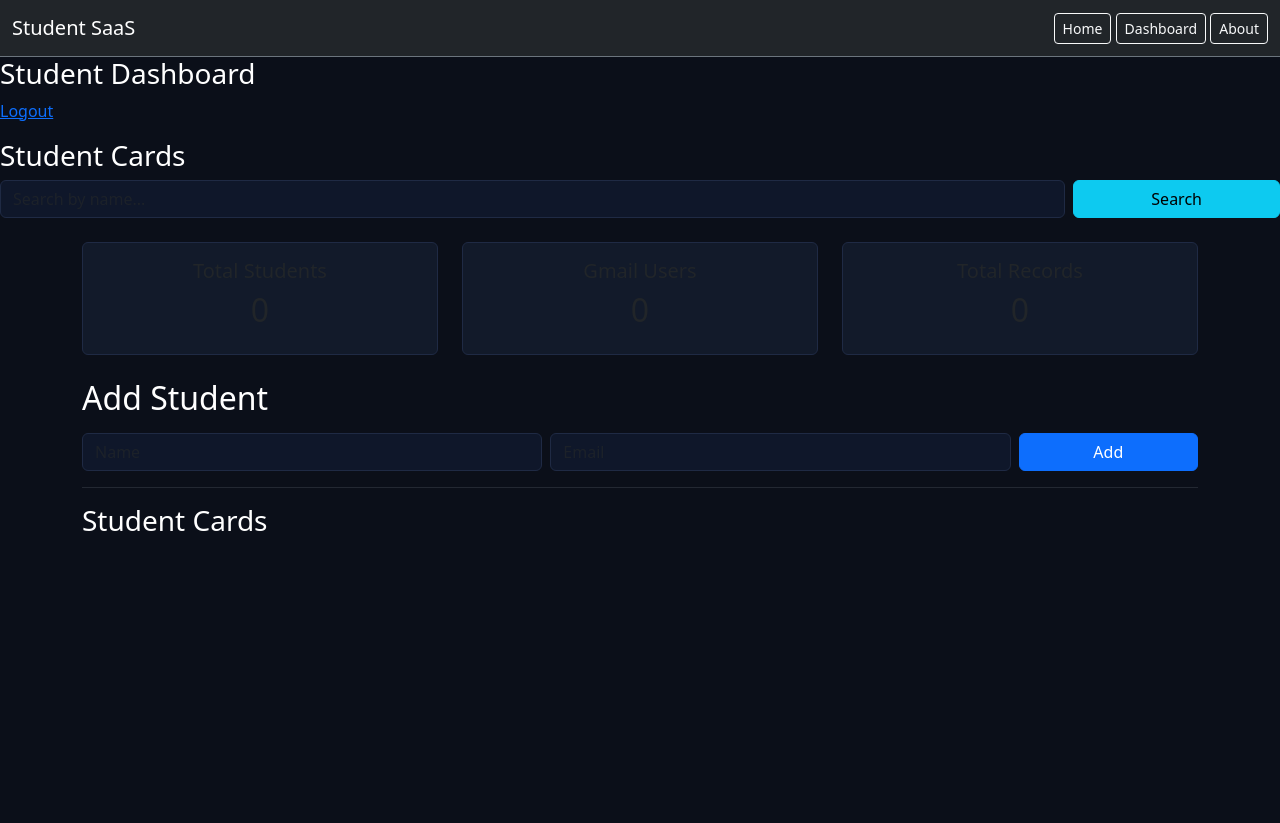
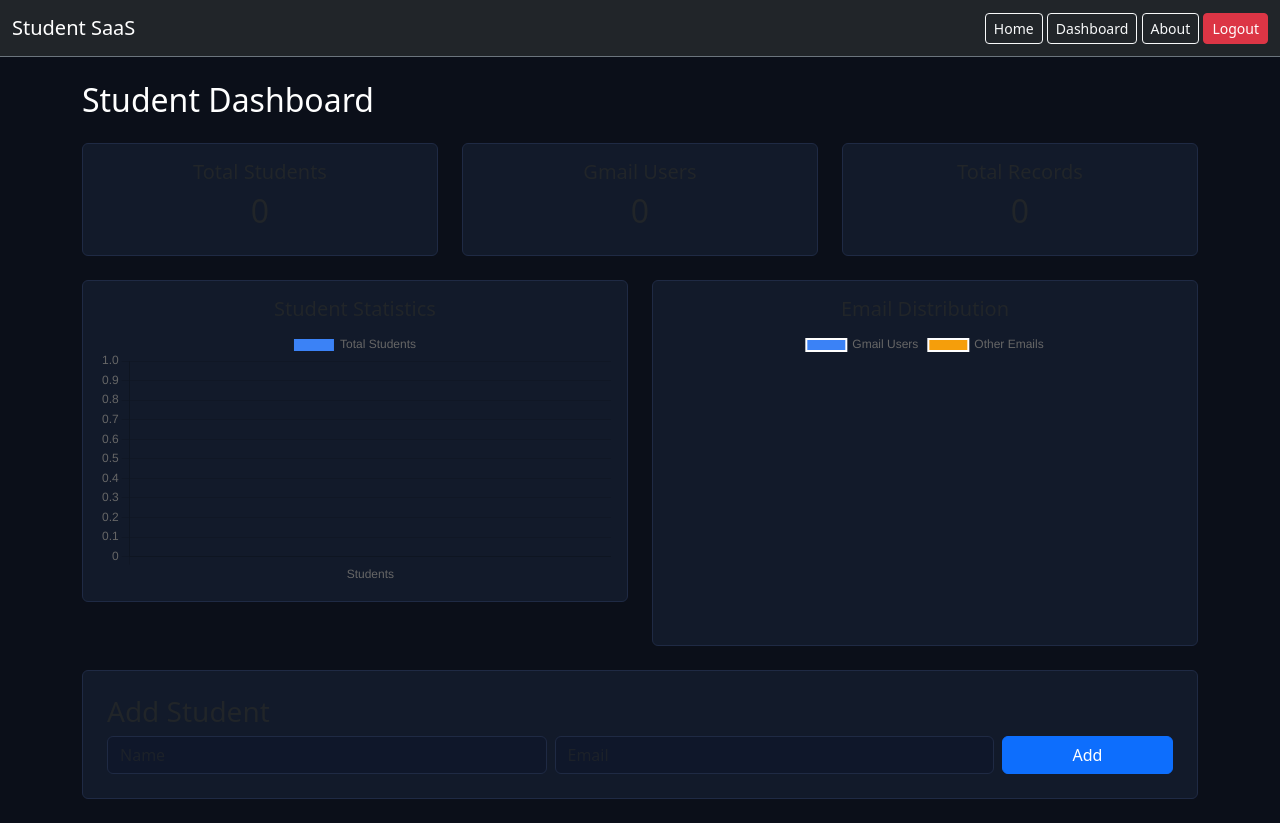
Before and after one commit to Astha-S12/student-management-system, a Flask app: page /students in a window 1280 px wide. Before the commit the page ends 531 px from the top, so only its background shows below. Run offline with Flask 3, Linux system fonts and the light colour scheme; the visitor is signed in with stand-in values (Sample User, id 1); data that the repository does not hold is empty.

Commit message:
Added dashboard charts

```diff
--- a/app.py
+++ b/app.py
@@ -1,7 +1,10 @@
-from flask import Flask, render_template, request, redirect, session, url_for
+import os
+from flask import Flask, render_template, request, redirect, session, flash
 from db import get_db_connection
+
 app = Flask(__name__)
 app.secret_key = "your_secret_key_here"
+
 
 # ---------------- HOME ----------------
 @app.route('/')
@@ -19,14 +22,14 @@ def about():
 @app.route('/students', methods=['GET', 'POST'])
 def students():
 
-    # 🔐 LOGIN CHECK (must be first)
+    # Login protection
     if not session.get('logged_in'):
         return redirect('/login')
 
     conn = get_db_connection()
     cursor = conn.cursor()
 
-    # ADD STUDENT
+    # Add student
     if request.method == 'POST':
 
         name = request.form['name']
@@ -39,16 +42,21 @@ def students():
 
         conn.commit()
         conn.close()
+
         return redirect('/students')
 
-    # GET ALL STUDENTS
+    # Get students
     cursor.execute("SELECT * FROM students")
     students_list = cursor.fetchall()
 
-    # ANALYTICS
     total_students = len(students_list)
-    gmail_users = sum(1 for s in students_list if "@gmail.com" in s["email"].lower())
-    total_records = total_students
+
+    gmail_users = sum(
+        1 for student in students_list
+        if "@gmail.com" in student["email"].lower()
+    )
+
+    non_gmail_users = total_students - gmail_users
 
     conn.close()
 
@@ -57,12 +65,17 @@ def students():
         students=students_list,
         total_students=total_students,
         gmail_users=gmail_users,
-        total_records=total_records
+        non_gmail_users=non_gmail_users,
+        total_records=total_students
     )
+
 
 # ---------------- DELETE STUDENT ----------------
 @app.route('/delete/<int:id>')
 def delete_student(id):
+
+    if not session.get('logged_in'):
+        return redirect('/login')
 
     conn = get_db_connection()
     cursor = conn.cursor()
@@ -78,9 +91,12 @@ def delete_student(id):
     return redirect('/students')
 
 
-# ---------------- EDIT PAGE ----------------
+# ---------------- EDIT STUDENT ----------------
 @app.route('/edit/<int:id>')
 def edit_student(id):
+
+    if not session.get('logged_in'):
+        return redirect('/login')
 
     conn = get_db_connection()
     cursor = conn.cursor()
@@ -104,6 +120,9 @@ def edit_student(id):
 @app.route('/update/<int:id>', methods=['POST'])
 def update_student(id):
 
+    if not session.get('logged_in'):
+        return redirect('/login')
+
     name = request.form['name']
     email = request.form['email']
 
@@ -125,6 +144,7 @@ def update_student(id):
 
     return redirect('/students')
 
+
 # ---------------- LOGIN ----------------
 @app.route('/login', methods=['GET', 'POST'])
 def login():
@@ -132,6 +152,7 @@ def login():
     error = None
 
     if request.method == 'POST':
+
         username = request.form['username']
         password = request.form['password']
 
@@ -144,21 +165,36 @@ def login():
         )
 
         admin = cursor.fetchone()
+
         conn.close()
 
         if admin:
+
             session['logged_in'] = True
             session['username'] = username
+
+            flash("Login successful!", "success")
+
             return redirect('/students')
+
         else:
             error = "Invalid username or password"
 
     return render_template('login.html', error=error)
+
+
+# ---------------- LOGOUT ----------------
 @app.route('/logout')
 def logout():
+
     session.pop('logged_in', None)
     session.pop('username', None)
+
+    flash("Logged out successfully!", "info")
+
     return redirect('/login')
+
+
 # ---------------- TEST DATABASE ----------------
 @app.route('/test')
 def test():
--- /dev/null
+++ b/templates/student.css
@@ -0,0 +1,3 @@
+canvas {
+    max-height: 300px;
+}
--- a/templates/students.html
+++ b/templates/students.html
@@ -4,6 +4,8 @@
     <title>Dashboard</title>
 
     <link href="https://cdn.jsdelivr.net/npm/bootstrap@5.3.3/dist/css/bootstrap.min.css" rel="stylesheet">
+
+    <script src="https://cdn.jsdelivr.net/npm/chart.js"></script>
 
     <style>
         body {
@@ -32,11 +34,16 @@
             background: #0f172a;
             color: white;
         }
+
+        canvas {
+            max-height: 300px;
+        }
     </style>
 </head>
 
 <body>
 
+<!-- NAVBAR -->
 <nav class="navbar navbar-dark bg-dark border-bottom border-secondary">
   <div class="container-fluid">
     <a class="navbar-brand" href="/">Student SaaS</a>
@@ -44,37 +51,16 @@
       <a class="btn btn-outline-light btn-sm" href="/">Home</a>
       <a class="btn btn-outline-light btn-sm" href="/students">Dashboard</a>
       <a class="btn btn-outline-light btn-sm" href="/about">About</a>
+      <a class="btn btn-danger btn-sm" href="/logout">Logout</a>
     </div>
   </div>
 </nav>
-<nav>
-  <h3>Student Dashboard</h3>
-  <a href="/logout">Logout</a>
-</nav>
-
-<h3 class="mt-3">Student Cards</h3>
-<form method="GET" action="/students" class="row g-2 mb-3">
-
-    <div class="col-md-10">
-        <input
-            type="text"
-            name="search"
-            class="form-control"
-            placeholder="Search by name..."
-        >
-    </div>
-
-    <div class="col-md-2">
-        <button class="btn btn-info w-100">
-            Search
-        </button>
-    </div>
-
-</form>
-
 
 <div class="container mt-4">
 
+    <h2 class="mb-4">Student Dashboard</h2>
+
+    <!-- ANALYTICS CARDS -->
     <div class="row mb-4">
 
         <div class="col-md-4">
@@ -99,9 +85,33 @@
         </div>
 
     </div>
-    <h2 class="mb-3">Add Student</h2>
+
+    <!-- CHARTS -->
+    <div class="row">
+
+        <div class="col-md-6 mb-4">
+            <div class="card card-dark p-3">
+                <h5 class="text-center">Student Statistics</h5>
+                <canvas id="studentChart"></canvas>
+            </div>
+        </div>
+
+        <div class="col-md-6 mb-4">
+            <div class="card card-dark p-3">
+                <h5 class="text-center">Email Distribution</h5>
+                <canvas id="emailChart"></canvas>
+            </div>
+        </div>
+
+    </div>
+
+    <!-- ADD STUDENT -->
+    <div class="card card-dark p-4 mb-4">
+
+        <h3>Add Student</h3>
 
         <form method="POST" class="row g-2">
+
             <div class="col-md-5">
                 <input type="text" name="name" class="form-control" placeholder="Name" required>
             </div>
@@ -113,13 +123,13 @@
             <div class="col-md-2">
                 <button class="btn btn-primary w-100">Add</button>
             </div>
+
         </form>
 
-    <hr class="text-secondary">
+    </div>
 
-    <h3 class="mt-3">Student Cards</h3>
-
-    <div class="row mt-3">
+    <!-- STUDENT LIST -->
+    <div class="row">
 
         {% for student in students %}
         <div class="col-md-4 mb-3">
@@ -136,18 +146,14 @@
                     </span>
 
                     <div>
-
-        <a href="/edit/{{ student.id }}"
-           class="btn btn-warning btn-sm me-2">
+                        <a href="/edit/{{ student.id }}" class="btn btn-warning btn-sm me-2">
                             ✏️ Edit
                         </a>
 
-        <a href="/delete/{{ student.id }}"
-           class="btn btn-danger btn-sm"
+                        <a href="/delete/{{ student.id }}" class="btn btn-danger btn-sm"
                            onclick="return confirm('Delete this student?')">
                             🗑️ Delete
                         </a>
-
                     </div>
 
                 </div>
@@ -161,5 +167,46 @@
 
 </div>
 
+<!-- CHART JS -->
+<script>
+document.addEventListener("DOMContentLoaded", function () {
+
+    // BAR CHART
+    const studentCanvas = document.getElementById("studentChart");
+
+    new Chart(studentCanvas, {
+        type: "bar",
+        data: {
+            labels: ["Students"],
+            datasets: [{
+                label: "Total Students",
+                data: [{{ total_students }}],
+                backgroundColor: "#3b82f6"
+            }]
+        },
+        options: {
+            scales: {
+                y: { beginAtZero: true }
+            }
+        }
+    });
+
+    // PIE CHART
+    const emailCanvas = document.getElementById("emailChart");
+
+    new Chart(emailCanvas, {
+        type: "pie",
+        data: {
+            labels: ["Gmail Users", "Other Emails"],
+            datasets: [{
+                data: [{{ gmail_users }}, {{ non_gmail_users }}],
+                backgroundColor: ["#3b82f6", "#f59e0b"]
+            }]
+        }
+    });
+
+});
+</script>
+
 </body>
 </html>
```
Also changed, not shown: templates/login.html (+10 -0 lines). Lines whose indentation alone changed are shown as unchanged.
